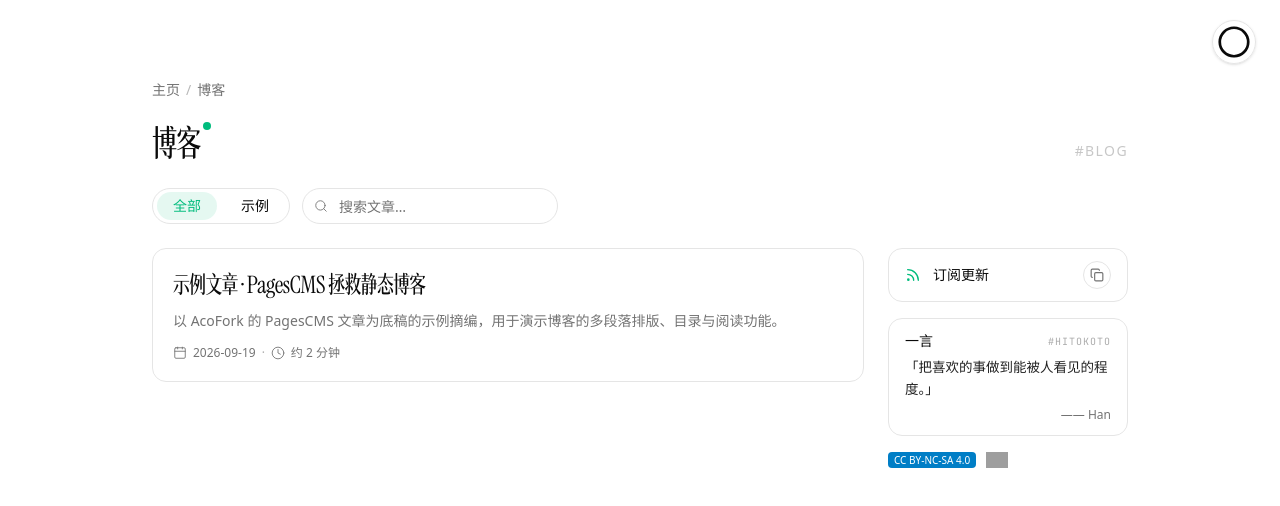
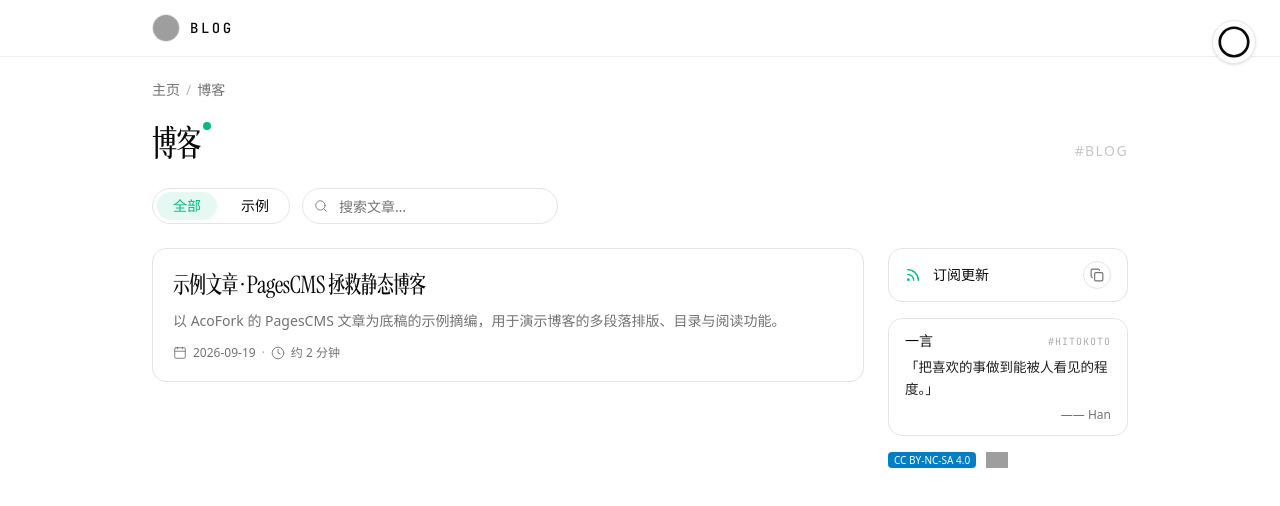
Before and after one commit to HanHanWeb/homepage, a Next.js app: page /blog in a window 1280 px wide. Shown: the top 506 px of the page. Built offline with nearby package versions, Linux system fonts and the light colour scheme; no server answers; grey boxes are pictures that could not be loaded; a small style sheet from the web is missing; a web font is replaced by a local one.

Commit message:
feat: 博客页面新增顶部导航（头像+BLOG），详情页滚动后左侧替换为文章标题

```diff
--- a/src/app/blog/[slug]/page.tsx
+++ b/src/app/blog/[slug]/page.tsx
@@ -2,6 +2,7 @@ import type { Metadata } from "next";
 import { notFound } from "next/navigation";
 
 import { BackToTop } from "@/components/back-to-top";
+import { BlogNav } from "@/components/blog/blog-nav";
 import { PostView } from "@/components/blog/post-view";
 import { ScrollProgress } from "@/components/scroll-progress";
 import { getPost } from "@/lib/blog";
@@ -32,6 +33,7 @@ export default async function BlogPostPage(props: PageProps<"/blog/[slug]">) {
         rel="stylesheet"
         href="https://cdn.jsdelivr.net/npm/@fontsource/noto-serif-sc@5.3.0/chinese-simplified-600.css"
       />
+      <BlogNav title={post.title} />
       <ScrollProgress />
       <BackToTop />
       <PostView post={post} />
--- a/src/app/blog/page.tsx
+++ b/src/app/blog/page.tsx
@@ -1,6 +1,7 @@
 import type { Metadata } from "next";
 
 import { BackToTop } from "@/components/back-to-top";
+import { BlogNav } from "@/components/blog/blog-nav";
 import { BlogView } from "@/components/blog/blog-view";
 import { ScrollProgress } from "@/components/scroll-progress";
 import { listPosts } from "@/lib/blog";
@@ -28,6 +29,7 @@ export default async function BlogPage() {
         rel="stylesheet"
         href="https://cdn.jsdelivr.net/npm/@fontsource/noto-serif-sc@5.3.0/chinese-simplified-400.css"
       />
+      <BlogNav />
       <ScrollProgress />
       <BackToTop />
       <BlogView posts={posts} />
--- /dev/null
+++ b/src/components/blog/blog-nav.tsx
@@ -0,0 +1,62 @@
+"use client";
+
+import Link from "next/link";
+import { useEffect, useState } from "react";
+
+/** 博客页导航：左侧头像 + BLOG；详情页滚过文章标题后左侧替换为标题 */
+export function BlogNav({ title }: { title?: string }) {
+  const [passed, setPassed] = useState(false);
+
+  useEffect(() => {
+    if (!title) return;
+    const update = () => {
+      const h1 = document.querySelector("article h1");
+      if (!h1) return;
+      // 文章标题底部滚入导航条（56px）以下时切换显示
+      setPassed(h1.getBoundingClientRect().bottom <= 56);
+    };
+    update();
+    window.addEventListener("scroll", update, { passive: true });
+    return () => window.removeEventListener("scroll", update);
+  }, [title]);
+
+  return (
+    <header className="fixed inset-x-0 top-0 z-40 border-b border-border/60 bg-background/80 backdrop-blur-md">
+      <div className="mx-auto flex h-14 max-w-5xl items-center px-6">
+        <div className="relative min-w-0 flex-1">
+          <Link
+            href="/blog"
+            aria-label="返回博客首页"
+            className={`absolute inset-0 flex items-center gap-2.5 transition-all duration-300 ${
+              passed ? "-translate-y-2 opacity-0" : "translate-y-0 opacity-100"
+            }`}
+          >
+            <span className="size-7 overflow-hidden rounded-full border">
+              {/* eslint-disable-next-line @next/next/no-img-element */}
+              <img
+                src="/icon.png"
+                alt=""
+                className="size-full object-cover"
+              />
+            </span>
+            <span className="font-mono text-sm font-medium tracking-[0.18em]">
+              BLOG
+            </span>
+          </Link>
+          {title && (
+            <span
+              aria-hidden
+              className={`absolute inset-0 flex items-center transition-all duration-300 ${
+                passed ? "translate-y-0 opacity-100" : "translate-y-2 opacity-0"
+              }`}
+            >
+              <span className="font-serif-sc truncate text-[15px] tracking-tight">
+                {title}
+              </span>
+            </span>
+          )}
+        </div>
+      </div>
+    </header>
+  );
+}
```
